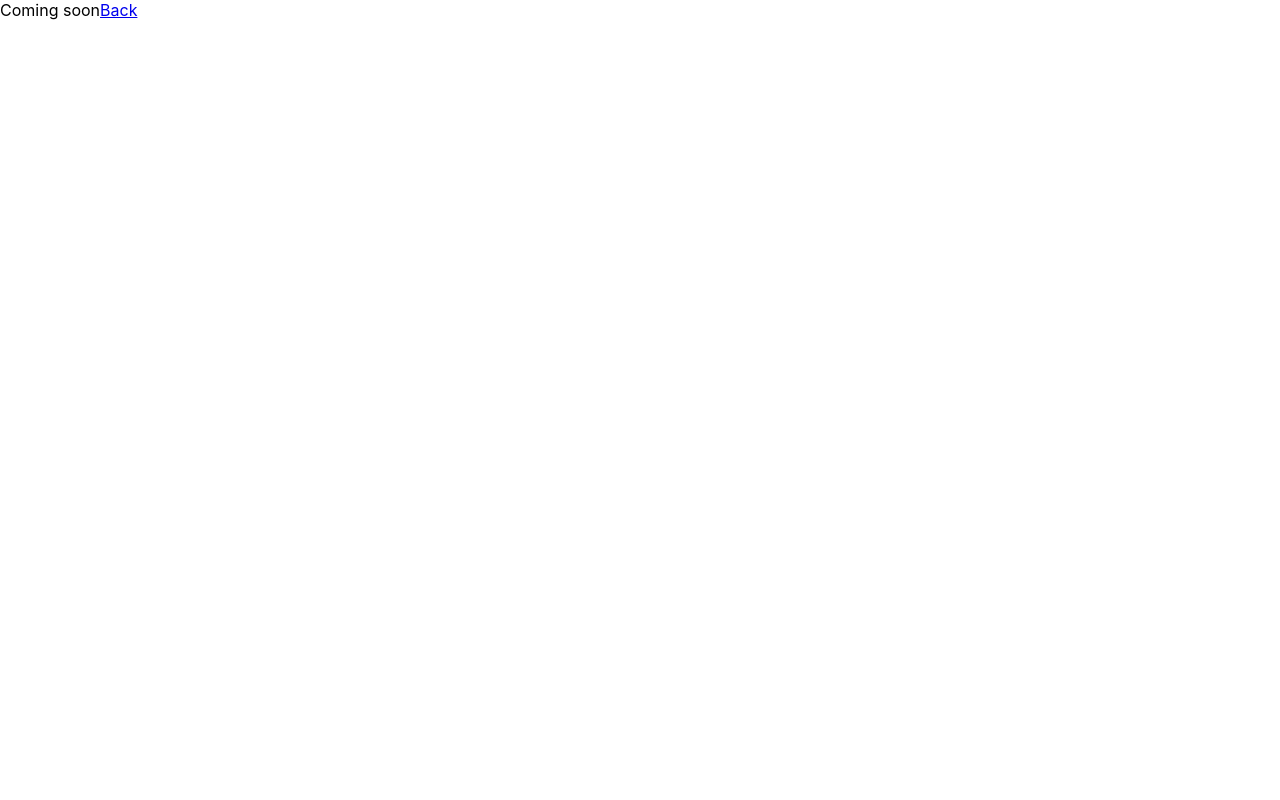
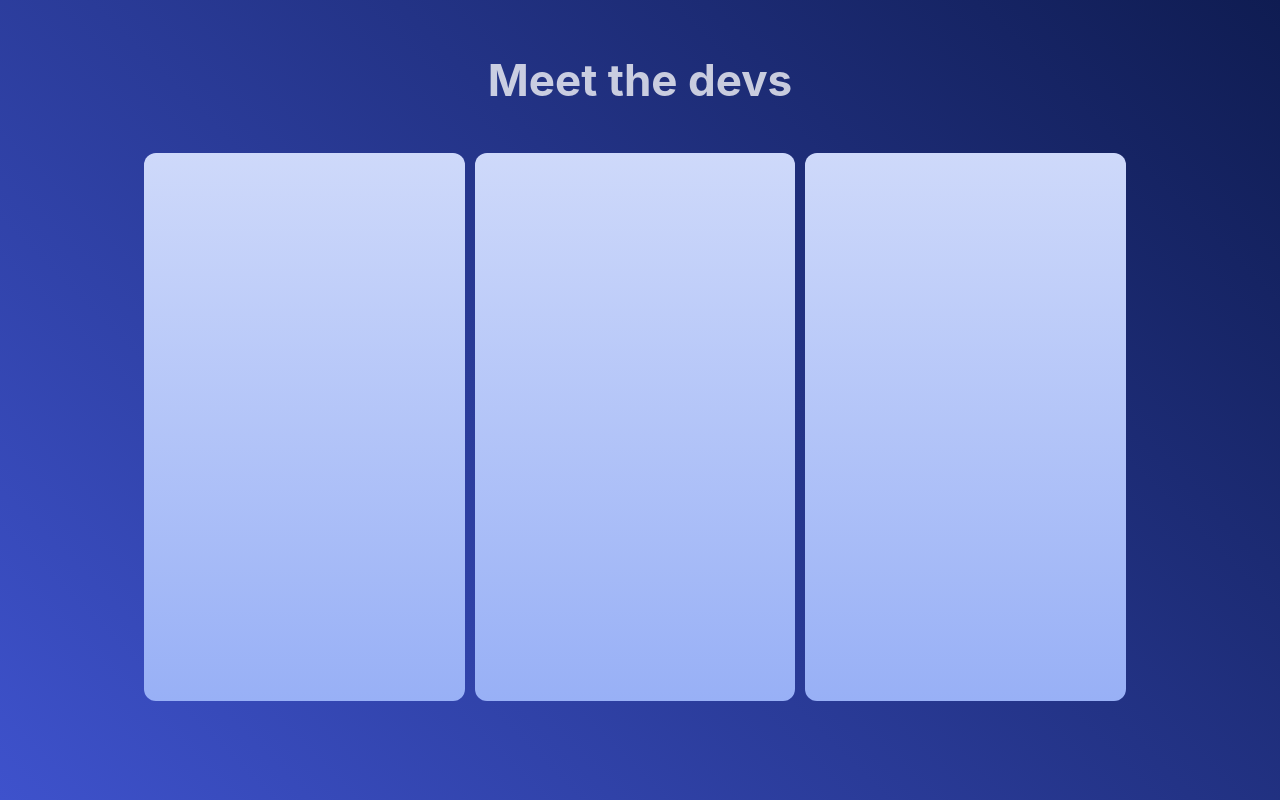
Before and after one commit to Seroxdesign/empact-landing, a React (Create React App) app: page /About in a window 1280 px wide. Built offline with nearby package versions, Linux system fonts and the light colour scheme.

Commit message:
opened about page

```diff
--- /dev/null
+++ b/src/components/Layout/AboutCard/index.js
@@ -0,0 +1,18 @@
+import React from 'react'
+import styles from './styles.module.scss'
+
+export default function AboutCard() {
+  return (
+    <div className={styles.card}>
+      <div>
+        <img src={""} alt={""} className={""}></img>
+        <h3 className={styles.title}></h3>
+        <p className={styles.para}></p>
+      </div>
+
+      <div>
+
+      </div>
+    </div>
+  )
+}
--- /dev/null
+++ b/src/components/Layout/AboutCard/styles.module.scss
@@ -0,0 +1,11 @@
+.about_card{
+
+}
+
+.card{
+  background: linear-gradient(#ced9fa, #98b0f6);
+  height: 90%;
+  width: 90%;
+  margin-right: 1%;
+  border-radius: 12px;
+}
--- a/src/pages/About/index.js
+++ b/src/pages/About/index.js
@@ -1,10 +1,18 @@
 import React from 'react'
+import AboutCard from '../../components/Layout/AboutCard'
 import { Link } from 'react-router-dom'
+import styles from './styles.module.scss'
 
 export default function About() {
   return (
-    <div>Coming soon
-      <Link to={"/"}>Back</Link>
+    <div className={styles.about_wrapper}>
+      <h2 className={styles.title}>Meet the devs</h2>
+
+      <div className={styles.dev_grid}>
+        <AboutCard />
+        <AboutCard />
+        <AboutCard />
+      </div>
     </div>
   )
 }
--- /dev/null
+++ b/src/pages/About/styles.module.scss
@@ -0,0 +1,17 @@
+@import '../../theme/mixins.scss';
+@import '../../theme/variables.scss';
+
+.about_wrapper{
+  @include section(100vh, 100vw, 0em, $light-bg, $section3-bg-gradient);
+  @include flex(flex, column, center, center)
+}
+
+.title{
+  color: rgba(255, 255, 255, 0.759);
+  font-size: 44px;
+}
+
+.dev_grid{
+  @include flex(flex, row, center, center);
+  @include section(80vh, 80vw, 1em, $card-bg);
+}
--- a/src/theme/variables.scss
+++ b/src/theme/variables.scss
@@ -19,12 +19,14 @@ $dark-btn-bg: #3D8AFD;
 // Landing Theme
 
 $section1-bg-gradient: linear-gradient(45deg, #428e8b, #3fc6bf);
-$section2-bg-gradient: linear-gradient(-45deg, #ced7e6, #344972, );
+$section3-bg-gradient: linear-gradient(45deg, #3e52cc, #0f1c52);
+$section2-bg-gradient: linear-gradient(-45deg, #ced7e6, #344972);
 $landing-btn-bg: white;
 $landing-text-color: white;
 $landing-secondary-text-color: rgba(255, 255, 255, 0.6);
 $landing-sub-title-color: rgba(255, 255, 255, 0.8);
 $section2-card: #413C71;
+$card-bg: #ced9fa;
 
 // Default Values for Mixins
 
```
